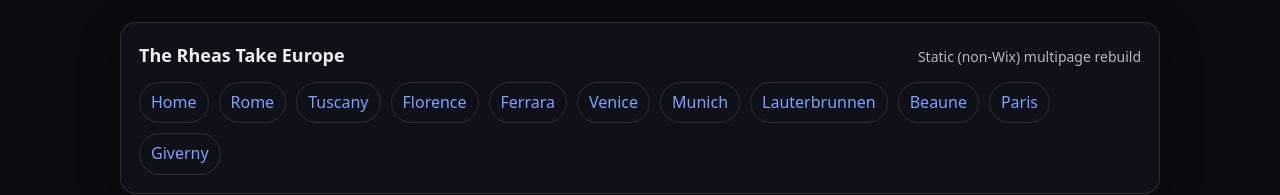
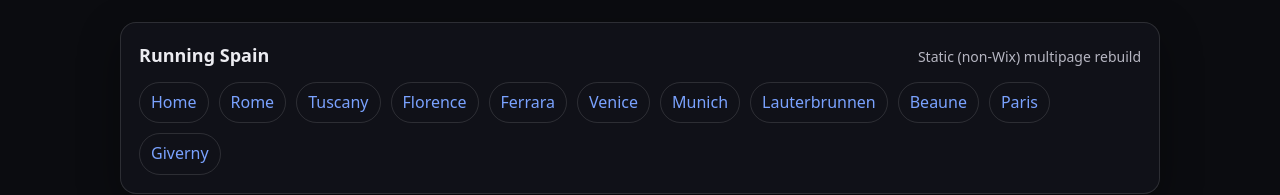
Before and after one commit to trwxxa/RunningSpain, a plain HTML site: page index.html in a window 1280 px wide. Shown: the top 195 px of the page. Drawn offline with Linux system fonts and the light colour scheme; files that its build step writes are made by us from their sources.

Commit message:
Update index.html

```diff
--- a/index.html
+++ b/index.html
@@ -10,7 +10,7 @@
   <div class="container">
     <header class="card">
       <div class="brand">
-        <h1>The Rheas Take Europe</h1>
+        <h1>Running Spain</h1>
         <div class="tag">Static (non‑Wix) multipage rebuild</div>
       </div>
       <nav class="nav" aria-label="Site">
```
